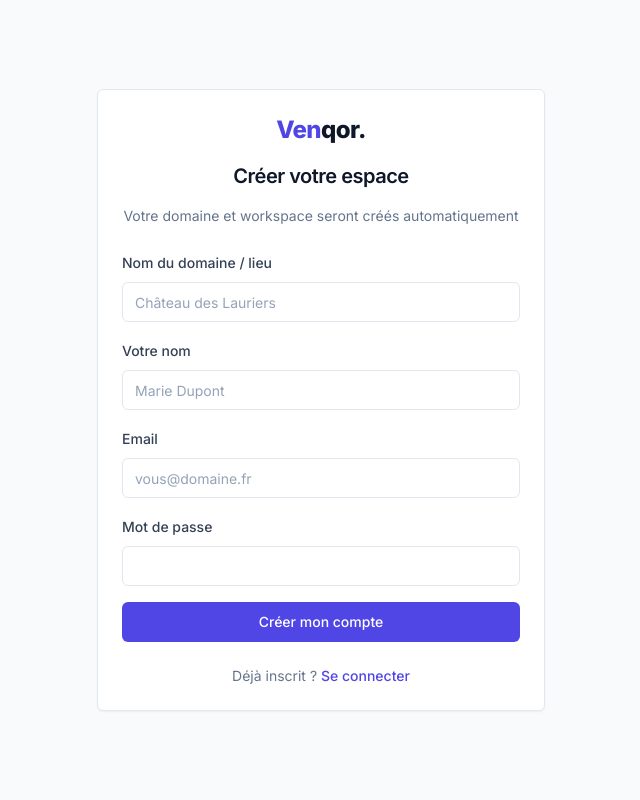
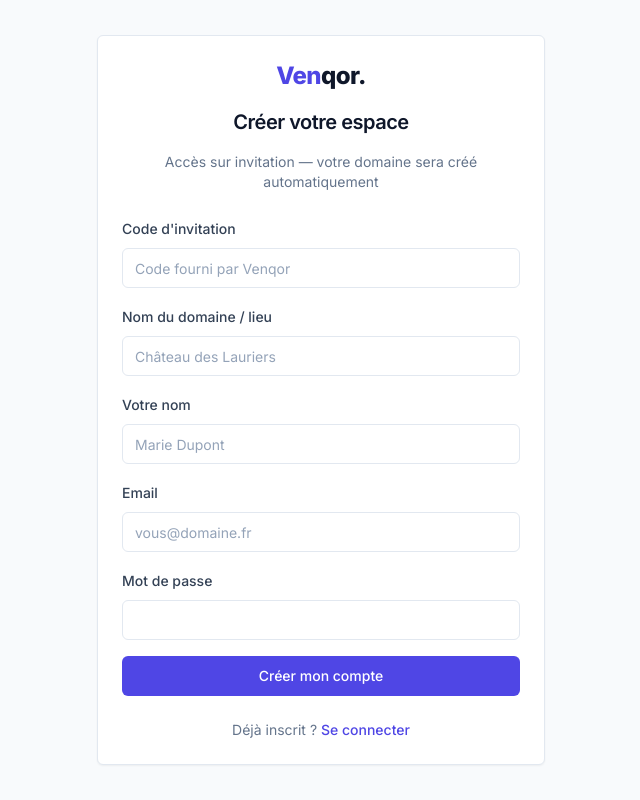
Before and after one commit to jeremiedomaine/VenqorV1, a Next.js app: page /signup in a window 1280 px wide. Shown: the whole page, without its empty margins (319-959 px from the left). Built offline with nearby package versions, Linux system fonts and the light colour scheme.

Commit message:
Add invite code gate on signup to block open registration.
Co-authored-by: Cursor <cursoragent@cursor.com>

```diff
--- a/src/actions/auth.ts
+++ b/src/actions/auth.ts
@@ -2,14 +2,20 @@
 
 import { redirect } from "next/navigation";
 import { signUpErrorCode } from "@/lib/auth-errors";
+import { isValidSignupInviteCode } from "@/lib/signup-invite";
 import { createClient } from "@/lib/supabase/server";
 
 export async function signUp(formData: FormData): Promise<void> {
   const supabase = createClient();
+  const inviteCode = String(formData.get("invite_code") ?? "");
   const email = String(formData.get("email") ?? "").trim();
   const password = String(formData.get("password") ?? "");
   const fullName = String(formData.get("full_name") ?? "").trim();
   const workspaceName = String(formData.get("workspace_name") ?? "").trim();
+
+  if (!isValidSignupInviteCode(inviteCode)) {
+    redirect("/signup?error=invite_invalid");
+  }
 
   if (!email || !password || !workspaceName) {
     redirect("/signup?error=signup_failed");
--- a/src/app/signup/page.tsx
+++ b/src/app/signup/page.tsx
@@ -23,11 +23,21 @@ export default function SignupPage({
             Créer votre espace
           </CardTitle>
           <p className="text-sm text-slate-500">
-            Votre domaine et workspace seront créés automatiquement
+            Accès sur invitation — votre domaine sera créé automatiquement
           </p>
         </CardHeader>
         <CardContent>
           <form action={signUp} className="space-y-4">
+            <div className="space-y-2">
+              <Label htmlFor="invite_code">Code d&apos;invitation</Label>
+              <Input
+                id="invite_code"
+                name="invite_code"
+                required
+                autoComplete="off"
+                placeholder="Code fourni par Venqor"
+              />
+            </div>
             <div className="space-y-2">
               <Label htmlFor="workspace_name">Nom du domaine / lieu</Label>
               <Input
--- a/src/lib/auth-errors.ts
+++ b/src/lib/auth-errors.ts
@@ -3,6 +3,7 @@ export type AuthErrorCode =
   | "email_taken"
   | "weak_password"
   | "invalid_email"
+  | "invite_invalid"
   | "signup_failed";
 
 export function signUpErrorCode(message: string): AuthErrorCode {
@@ -36,6 +37,8 @@ const SIGNUP_MESSAGES: Record<AuthErrorCode, string> = {
     "Un compte existe déjà avec cet email. Connectez-vous ou utilisez une autre adresse.",
   weak_password: "Le mot de passe doit contenir au moins 6 caractères.",
   invalid_email: "Adresse email invalide.",
+  invite_invalid:
+    "Code d'invitation invalide. Venqor est en accès privé — contactez-nous pour obtenir un code.",
   signup_failed:
     "Impossible de créer le compte. Vérifiez vos informations ou réessayez.",
 };
--- /dev/null
+++ b/src/lib/signup-invite.ts
@@ -0,0 +1,10 @@
+/** Code d'invitation requis pour créer un compte (variable d'env, jamais côté client). */
+export function getSignupInviteCode(): string {
+  return process.env.SIGNUP_INVITE_CODE ?? "VENQOR2025";
+}
+
+export function isValidSignupInviteCode(code: string): boolean {
+  const expected = getSignupInviteCode();
+  if (!expected) return false;
+  return code.trim() === expected;
+}
```
Also changed, not shown: 1 other file (tests, documents, lock files or other folders).
